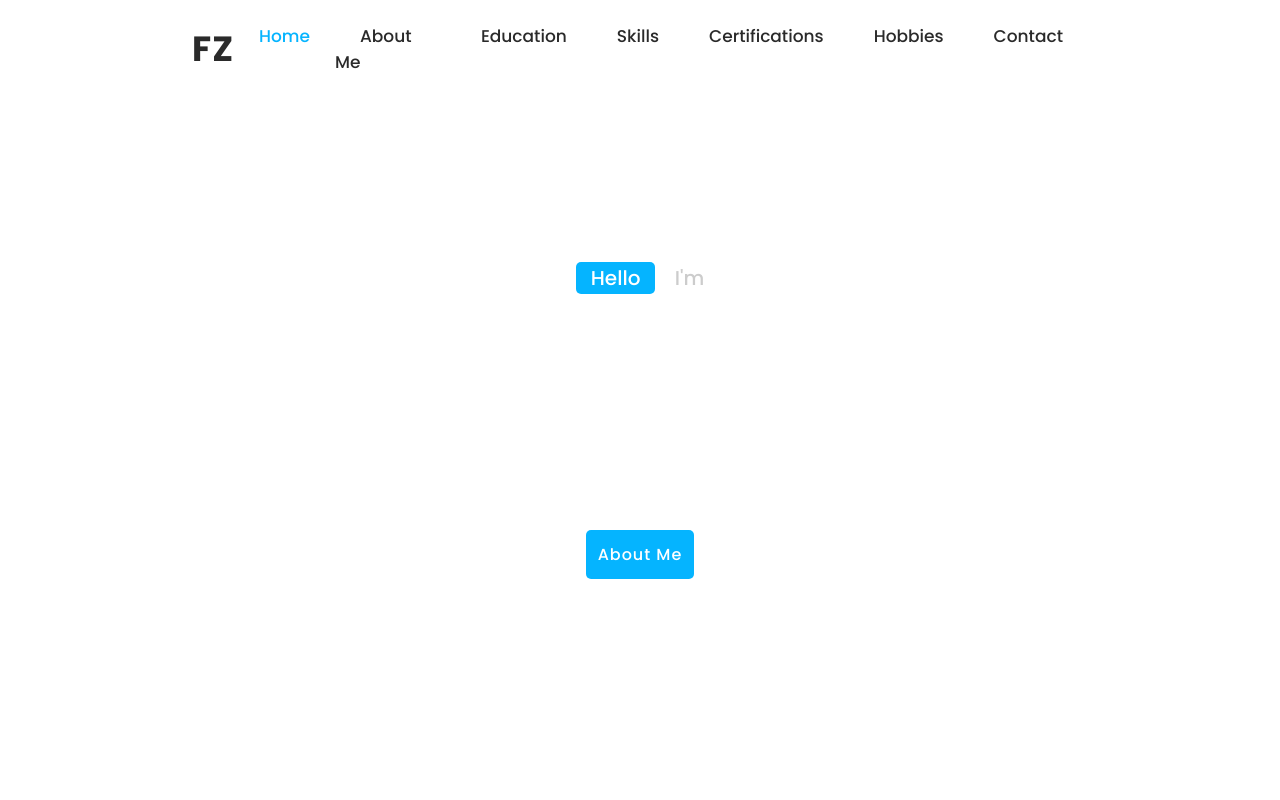
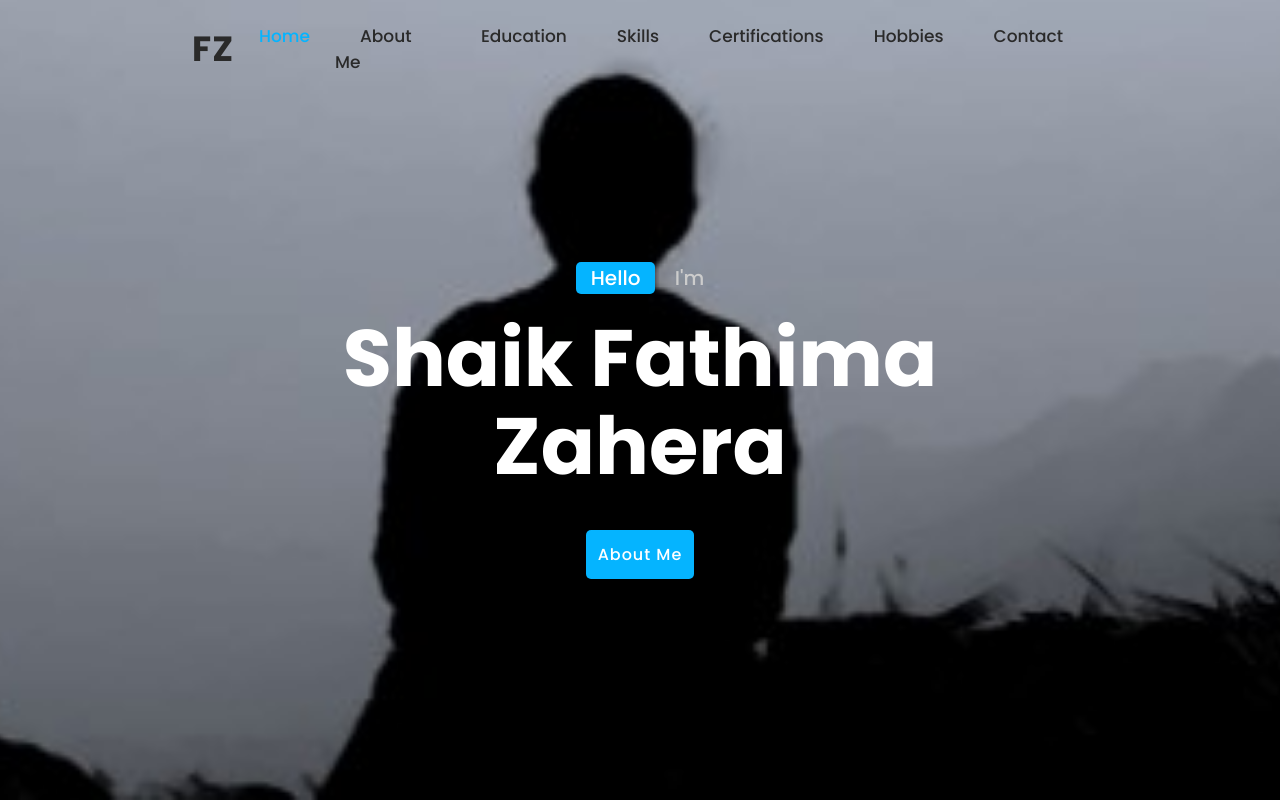
Before and after one commit to shaikfathimazahera/shaikfathimazahera, a plain HTML site: page index.html in a window 1280 px wide. Shown: the top 800 px of the page. Drawn offline with Linux system fonts and the light colour scheme; the site is published under a folder, as on GitHub Pages, so addresses that start at the root find nothing.

Commit message:
Update style.css

```diff
--- a/style.css
+++ b/style.css
@@ -99,7 +99,7 @@ section {
     position: relative; /* Setting the position to relative */
     height: 100vh; /* Setting the height to 100% of the viewport height */
     width: 100%; /* Setting the width to 100% */
-    background-image: url(/Images/bgimage.jpg); /* Setting the background image */
+    background-image: url(Images/bgimage.jpg); /* Setting the background image */
     background-size: cover; /* Setting the background size to cover */
     background-position: center; /* Setting the background position to center */
     display: flex; /* Displaying the content as a flexbox */
```
